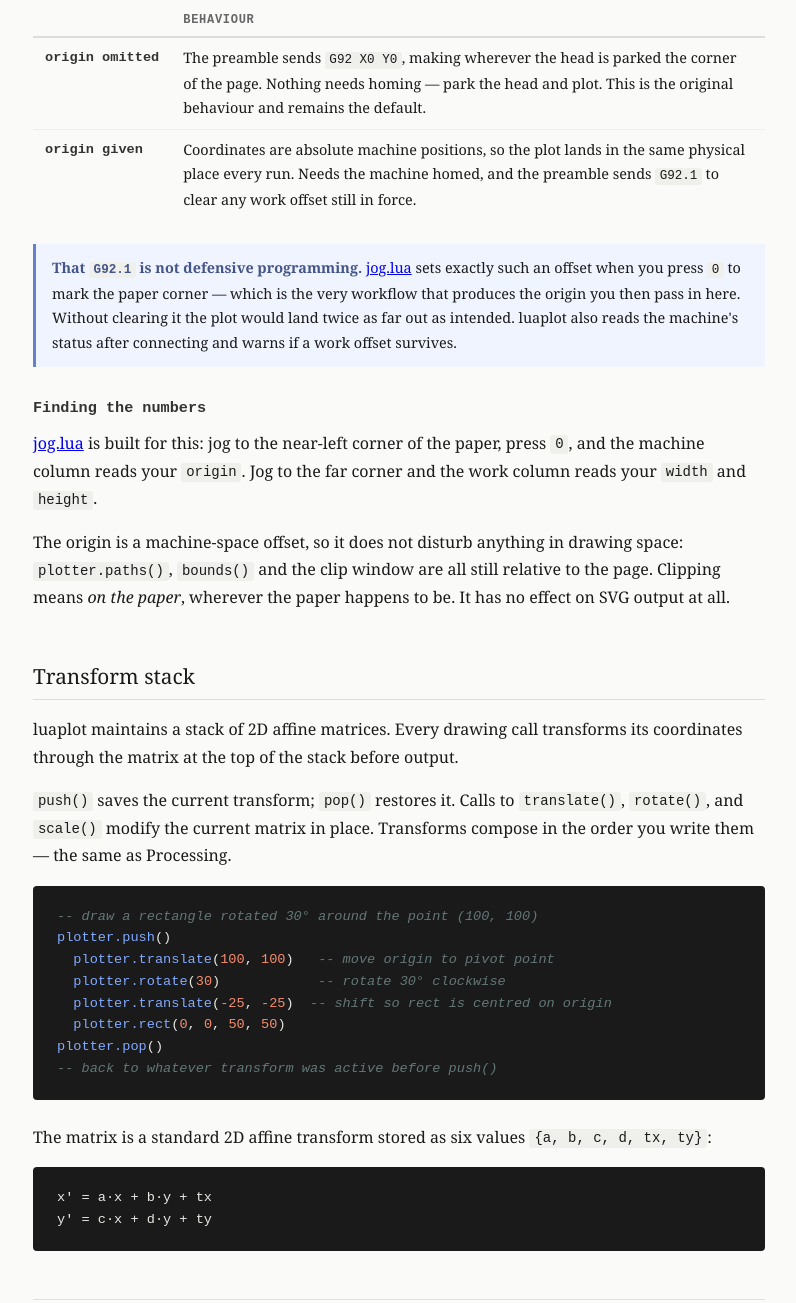
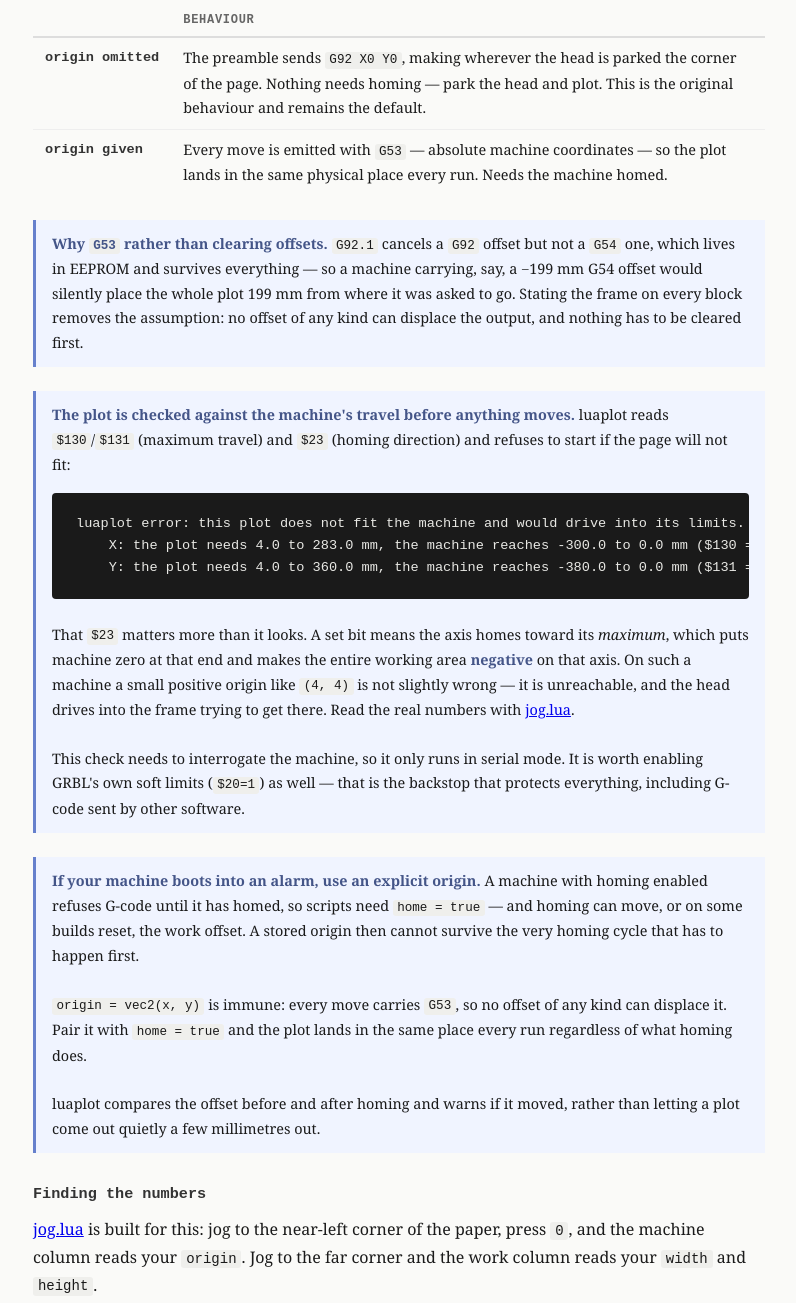
Before and after one commit to jonphilpott/luaplot, a plain HTML site: page docs/index.html in a window 1280 px wide. Shown: the part 2437-3740 px from the top of the page, without its empty margins (251-1047 px from the left). Drawn offline with Linux system fonts and the light colour scheme.

Commit message:
fix homing bug and pen-up delay.

```diff
--- a/docs/index.html
+++ b/docs/index.html
@@ -445,18 +445,56 @@
     </tr>
     <tr>
       <td><strong>origin given</strong></td>
-      <td>Coordinates are absolute machine positions, so the plot lands in the same physical place every run. Needs the machine homed, and the preamble sends <code>G92.1</code> to clear any work offset still in force.</td>
+      <td>Every move is emitted with <code>G53</code> — absolute machine coordinates — so the plot lands in the same physical place every run. Needs the machine homed.</td>
     </tr>
   </tbody>
 </table>
 
 <div class="note">
-  <strong>That <code>G92.1</code> is not defensive programming.</strong>
-  <a href="#tool-jog">jog.lua</a> sets exactly such an offset when you press
-  <code>0</code> to mark the paper corner — which is the very workflow that
-  produces the origin you then pass in here. Without clearing it the plot would
-  land twice as far out as intended. luaplot also reads the machine's status
-  after connecting and warns if a work offset survives.
+  <strong>Why <code>G53</code> rather than clearing offsets.</strong>
+  <code>G92.1</code> cancels a <code>G92</code> offset but not a
+  <code>G54</code> one, which lives in EEPROM and survives everything — so a
+  machine carrying, say, a −199&nbsp;mm G54 offset would silently place the
+  whole plot 199&nbsp;mm from where it was asked to go. Stating the frame on
+  every block removes the assumption: no offset of any kind can displace the
+  output, and nothing has to be cleared first.
+</div>
+
+<div class="note">
+  <strong>The plot is checked against the machine's travel before anything
+  moves.</strong> luaplot reads <code>$130</code>/<code>$131</code> (maximum
+  travel) and <code>$23</code> (homing direction) and refuses to start if the
+  page will not fit:
+  <pre><code>luaplot error: this plot does not fit the machine and would drive into its limits.
+    X: the plot needs 4.0 to 283.0 mm, the machine reaches -300.0 to 0.0 mm ($130 = 300.0)
+    Y: the plot needs 4.0 to 360.0 mm, the machine reaches -380.0 to 0.0 mm ($131 = 380.0)</code></pre>
+  That <code>$23</code> matters more than it looks. A set bit means the axis
+  homes toward its <em>maximum</em>, which puts machine zero at that end and
+  makes the entire working area <strong>negative</strong> on that axis. On such
+  a machine a small positive origin like <code>(4, 4)</code> is not slightly
+  wrong — it is unreachable, and the head drives into the frame trying to get
+  there. Read the real numbers with <a href="#tool-jog">jog.lua</a>.
+  <br><br>
+  This check needs to interrogate the machine, so it only runs in serial mode.
+  It is worth enabling GRBL's own soft limits (<code>$20=1</code>) as well —
+  that is the backstop that protects everything, including G-code sent by other
+  software.
+</div>
+
+<div class="note">
+  <strong>If your machine boots into an alarm, use an explicit origin.</strong>
+  A machine with homing enabled refuses G-code until it has homed, so scripts
+  need <code>home = true</code> — and homing can move, or on some builds reset,
+  the work offset. A stored origin then cannot survive the very homing cycle
+  that has to happen first.
+  <br><br>
+  <code>origin = vec2(x, y)</code> is immune: every move carries
+  <code>G53</code>, so no offset of any kind can displace it. Pair it with
+  <code>home = true</code> and the plot lands in the same place every run
+  regardless of what homing does.
+  <br><br>
+  luaplot compares the offset before and after homing and warns if it moved,
+  rather than letting a plot come out quietly a few millimetres out.
 </div>
 
 <h3>Finding the numbers</h3>
@@ -700,6 +738,12 @@ y' = c·x + d·y + ty</code></pre>
       <td>Seconds to hold it lifted above the pot afterwards, so excess drips back in.</td>
     </tr>
     <tr>
+      <td>pen_delay</td>
+      <td class="type">number</td>
+      <td class="default">0.1</td>
+      <td>Seconds to wait after moving the pen servo. Must cover its real travel time — see <a href="#api-pen">Pen control</a>. <code>pen_up_delay</code> / <code>pen_down_delay</code> override it per direction.</td>
+    </tr>
+    <tr>
       <td>pen_dip</td>
       <td class="type">number</td>
       <td class="default">pen_down</td>
@@ -896,6 +940,25 @@ y' = c·x + d·y + ty</code></pre>
   so the servo reaches position before the next move. Has no effect if the
   pen is already up.
 </p>
+
+<div class="note">
+  <strong>The dwell after a pen move is not decoration.</strong>
+  <code>M3</code> tells the servo where to go; it says nothing about when it
+  arrives, and GRBL starts the next move immediately. If the pen is still on
+  its way up when a rapid begins, <em>it draws the rapid</em> — a line straight
+  across the finished work, usually the long diagonal to the parking position.
+  <br><br>
+  <code>pen_delay</code> has to cover your servo's actual travel time. The
+  0.1&nbsp;s default is brisk; a servo needing 0.3&nbsp;s will smear every lift
+  in the plot, and the parking traverse is just where it shows up worst. It is
+  paid twice per path, though, so a thousand-path plot notices a generous
+  value — time it rather than guessing high.
+  <br><br>
+  <code>plotter.penup(true)</code> forces the lift even when the pen is already
+  believed to be up. <code>done()</code> uses this before parking, because
+  <code>servo()</code> and <code>dip()</code> move the pen without updating the
+  tracked state, so "already up" is not always true.
+</div>
 
 <h3>plotter.pendown()</h3>
 <p>
@@ -1842,9 +1905,11 @@ S&gt; 30
     <tr><td><code>[</code> <code>]</code></td><td>Halve / double the step</td></tr>
     <tr><td><code>1</code> <code>2</code> <code>3</code> <code>4</code></td><td>Step 0.1, 1, 10, 50 mm</td></tr>
     <tr><td>space</td><td>Pen up / down</td></tr>
-    <tr><td><code>0</code></td><td>Set the work origin here (<code>G92</code>)</td></tr>
+    <tr><td><code>0</code></td><td>Store the work origin here, persistently</td></tr>
     <tr><td><code>m</code> / <code>o</code></td><td>Go to machine zero / the work origin</td></tr>
     <tr><td><code>h</code></td><td>Home (<code>$H</code>)</td></tr>
+    <tr><td><code>p</code></td><td>Show the raw status report and the work offset</td></tr>
+    <tr><td><code>c</code></td><td>Clear all work offsets, so work equals machine</td></tr>
     <tr><td><code>q</code></td><td>Quit, lifting the pen</td></tr>
   </tbody>
 </table>
@@ -2167,18 +2232,56 @@ $ ./luaplot tools/grbl-config.lua restore grbl-backup.txt
     </tr>
     <tr>
       <td><strong>origin given</strong></td>
-      <td>Coordinates are absolute machine positions, so the plot lands in the same physical place every run. Needs the machine homed, and the preamble sends <code>G92.1</code> to clear any work offset still in force.</td>
+      <td>Every move is emitted with <code>G53</code> — absolute machine coordinates — so the plot lands in the same physical place every run. Needs the machine homed.</td>
     </tr>
   </tbody>
 </table>
 
 <div class="note">
-  <strong>That <code>G92.1</code> is not defensive programming.</strong>
-  <a href="#tool-jog">jog.lua</a> sets exactly such an offset when you press
-  <code>0</code> to mark the paper corner — which is the very workflow that
-  produces the origin you then pass in here. Without clearing it the plot would
-  land twice as far out as intended. luaplot also reads the machine's status
-  after connecting and warns if a work offset survives.
+  <strong>Why <code>G53</code> rather than clearing offsets.</strong>
+  <code>G92.1</code> cancels a <code>G92</code> offset but not a
+  <code>G54</code> one, which lives in EEPROM and survives everything — so a
+  machine carrying, say, a −199&nbsp;mm G54 offset would silently place the
+  whole plot 199&nbsp;mm from where it was asked to go. Stating the frame on
+  every block removes the assumption: no offset of any kind can displace the
+  output, and nothing has to be cleared first.
+</div>
+
+<div class="note">
+  <strong>The plot is checked against the machine's travel before anything
+  moves.</strong> luaplot reads <code>$130</code>/<code>$131</code> (maximum
+  travel) and <code>$23</code> (homing direction) and refuses to start if the
+  page will not fit:
+  <pre><code>luaplot error: this plot does not fit the machine and would drive into its limits.
+    X: the plot needs 4.0 to 283.0 mm, the machine reaches -300.0 to 0.0 mm ($130 = 300.0)
+    Y: the plot needs 4.0 to 360.0 mm, the machine reaches -380.0 to 0.0 mm ($131 = 380.0)</code></pre>
+  That <code>$23</code> matters more than it looks. A set bit means the axis
+  homes toward its <em>maximum</em>, which puts machine zero at that end and
+  makes the entire working area <strong>negative</strong> on that axis. On such
+  a machine a small positive origin like <code>(4, 4)</code> is not slightly
+  wrong — it is unreachable, and the head drives into the frame trying to get
+  there. Read the real numbers with <a href="#tool-jog">jog.lua</a>.
+  <br><br>
+  This check needs to interrogate the machine, so it only runs in serial mode.
+  It is worth enabling GRBL's own soft limits (<code>$20=1</code>) as well —
+  that is the backstop that protects everything, including G-code sent by other
+  software.
+</div>
+
+<div class="note">
+  <strong>If your machine boots into an alarm, use an explicit origin.</strong>
+  A machine with homing enabled refuses G-code until it has homed, so scripts
+  need <code>home = true</code> — and homing can move, or on some builds reset,
+  the work offset. A stored origin then cannot survive the very homing cycle
+  that has to happen first.
+  <br><br>
+  <code>origin = vec2(x, y)</code> is immune: every move carries
+  <code>G53</code>, so no offset of any kind can displace it. Pair it with
+  <code>home = true</code> and the plot lands in the same place every run
+  regardless of what homing does.
+  <br><br>
+  luaplot compares the offset before and after homing and warns if it moved,
+  rather than letting a plot come out quietly a few millimetres out.
 </div>
 
 <h3>Finding the numbers</h3>
```
Also changed, not shown: 3 other files.
